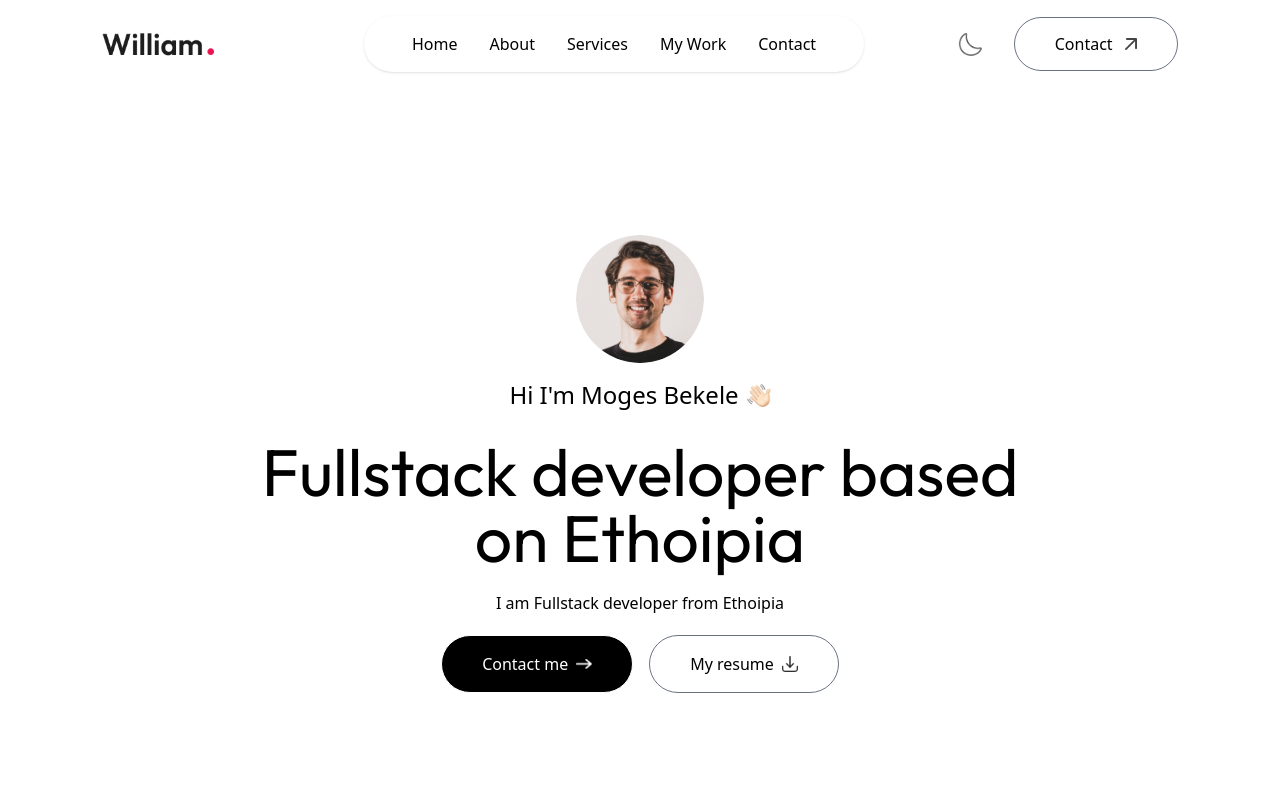
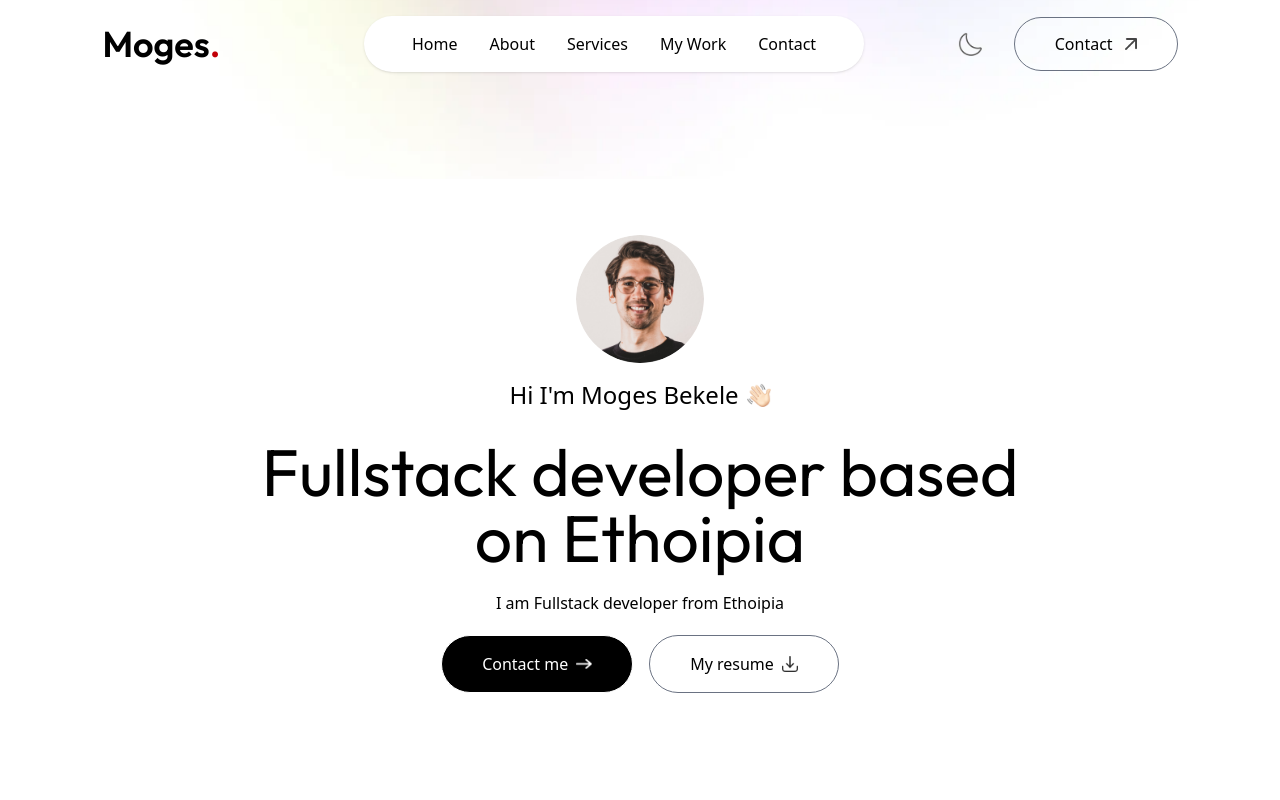
Before and after one commit to MogesBekele/portfolio-in-nextjs, a Next.js app: page / in a window 1280 px wide. Shown: the top 800 px of the page. Built offline with nearby package versions, Linux system fonts and the light colour scheme; a web font is replaced by a local one.

Commit message:
on navbat logo

```diff
--- a/components/Navbar.tsx
+++ b/components/Navbar.tsx
@@ -19,7 +19,12 @@ const Navbar = () => {
   return (
     <>
       <div className="fixed top-0 right-0 w-11/12 -z-10 translate-y-[-80%]">
-        <h1>Moges<span>.</span></h1>
+        <Image
+          alt=""
+          src={assets.header_bg_color}
+          className="w-full"
+          priority
+        />
       </div>
       <nav
         className={`w-full fixed px-5 lg:px-8 xl:px-[8%] py-4 flex items-center justify-between z-50  ${
@@ -27,12 +32,11 @@ const Navbar = () => {
         }`}
       >
         <a href="#top">
-          <Image
-            src={assets.logo}
-            alt=""
-            className="w-28 cursor-pointer mr-14"
-          />
+          <h1 className="w-28 font-semibold text-4xl cursor-pointer mr-14 font-main">
+            Moges<span className="text-red-700">.</span>
+          </h1>
         </a>
+
         <ul
           className={`hidden md:flex items-center gap-6 lg:gap-8 rounded-full px-12 py-3 ${
             isSroll ? "" : " bg-white shadow-sm bg-opacity-50 "
```
